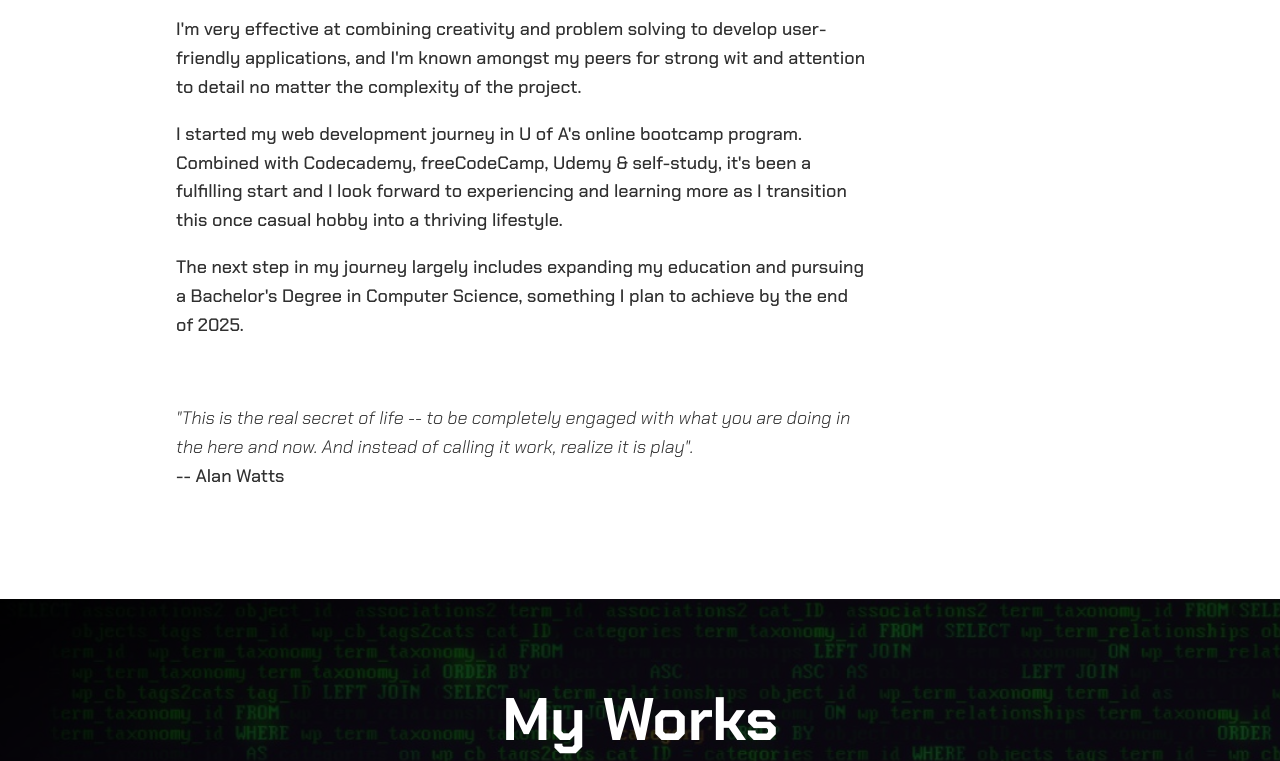
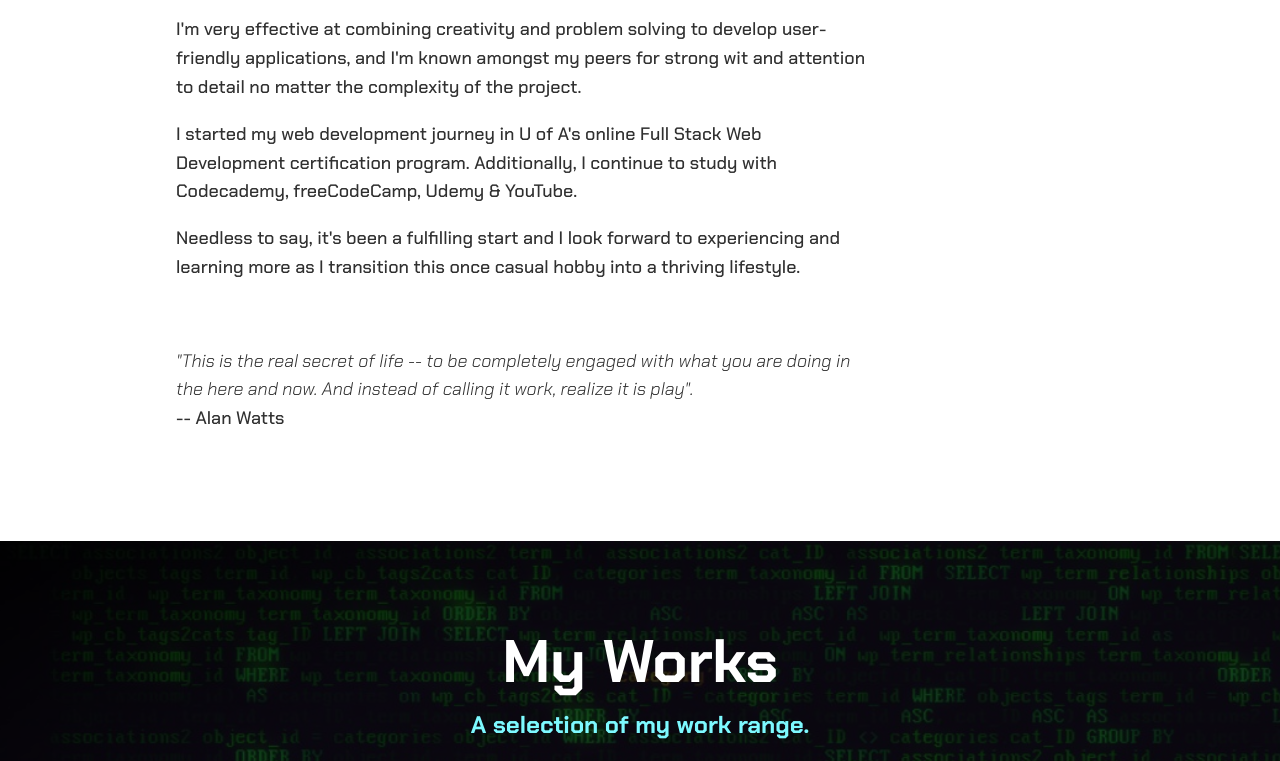
Before and after one commit to phlipadelphia/programmerphill22, a plain HTML site: page index.html in a window 1280 px wide. Shown: the part 1639-2400 px from the top of the page. Drawn offline with Linux system fonts and the light colour scheme; a web font is replaced by a local one.

Commit message:
minor updates and changes

```diff
--- a/index.html
+++ b/index.html
@@ -107,12 +107,11 @@
                 <p>Hello! My name is Phillip 'Philly' Mock! I'm a Full Stack Web Developer out of Phoenix with a background in Film & Media Production and a life-long dedication to learning.</p>
                 <p>I'm very effective at combining creativity and problem solving to develop user-friendly applications, and I'm known amongst
                     my peers for strong wit and attention to detail no matter the complexity of the project.</p>
-                <p>I started my web development journey in U of A's online bootcamp program. Combined with Codecademy, freeCodeCamp, Udemy & self-study, it's been a fulfilling start and I
-                    look forward to experiencing and learning more as I transition this once casual hobby into a thriving lifestyle.
+                <p>I started my web development journey in U of A's online Full Stack Web Development certification program. Additionally, I continue to study with Codecademy, freeCodeCamp, Udemy & YouTube.
                 </p>
                 <p>
-                    The next step in my journey largely includes expanding my education and pursuing a Bachelor's Degree in Computer Science,
-                    something I plan to achieve by the end of 2025.
+                    Needless to say, it's been a fulfilling start and I
+                    look forward to experiencing and learning more as I transition this once casual hobby into a thriving lifestyle.
                 </p>
                 <br>
                 <p><em>
@@ -207,7 +206,7 @@
         <!-- certification end-->
         <!-- Footer -->
         <footer class="footer">
-            <a href="mailto:phillip.t.mock@gmail.com" class="footer-link">emailme@philly.dev</a>
+            <a href="phillip.t.mock@gmail.com" class="footer-link"> phillip.t.mock@gmail.com</a>
             <br>
             <a href="img/phillprogramresume2022.pdf" class="footer-link">resume.pdf</a>
             <ul class="social-list">
```
